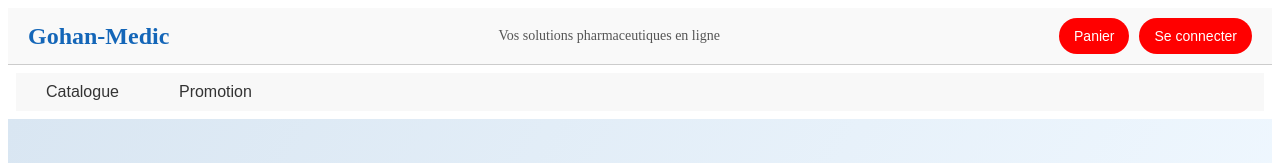
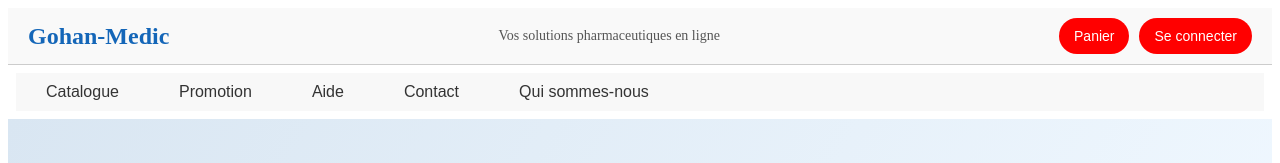
Before and after one commit to luuduc34/gohan-medic, a Vue app in the folder gohan-medic/: page /Home in a window 1280 px wide. Shown: the top 163 px of the page. Built offline with nearby package versions, Linux system fonts and the light colour scheme; no server answers; the database is empty.

Commit message:
detail produit + categorie : premiere version

```diff
--- a/gohan-medic/src/components/Header/Header.vue
+++ b/gohan-medic/src/components/Header/Header.vue
@@ -51,6 +51,9 @@
       <div class="menu" :class="{ show: isOpen }">
         <button @click="goToCat">Catalogue</button>
         <button @click="goToProm">Promotion</button>
+        <button>Aide</button>
+        <button>Contact</button>
+        <button>Qui sommes-nous</button>
       </div>
     </nav>
   </body>
```
